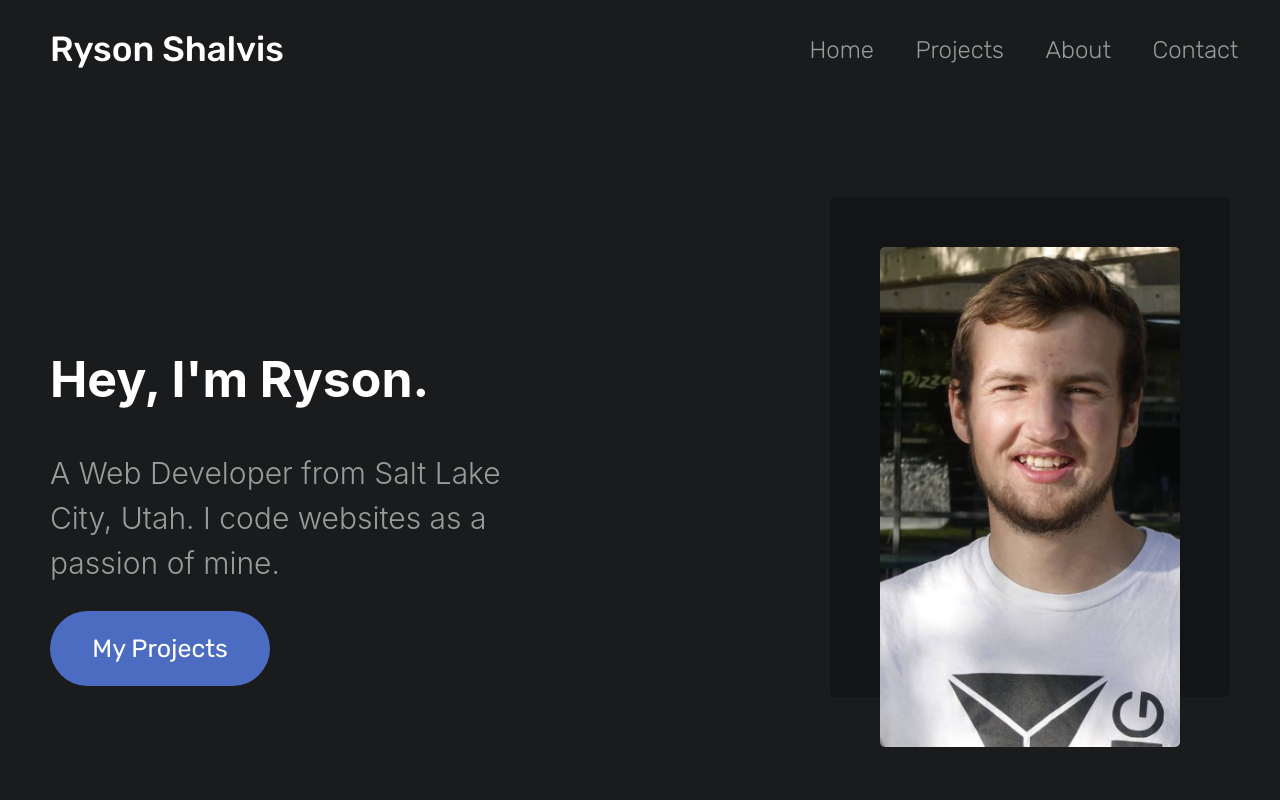
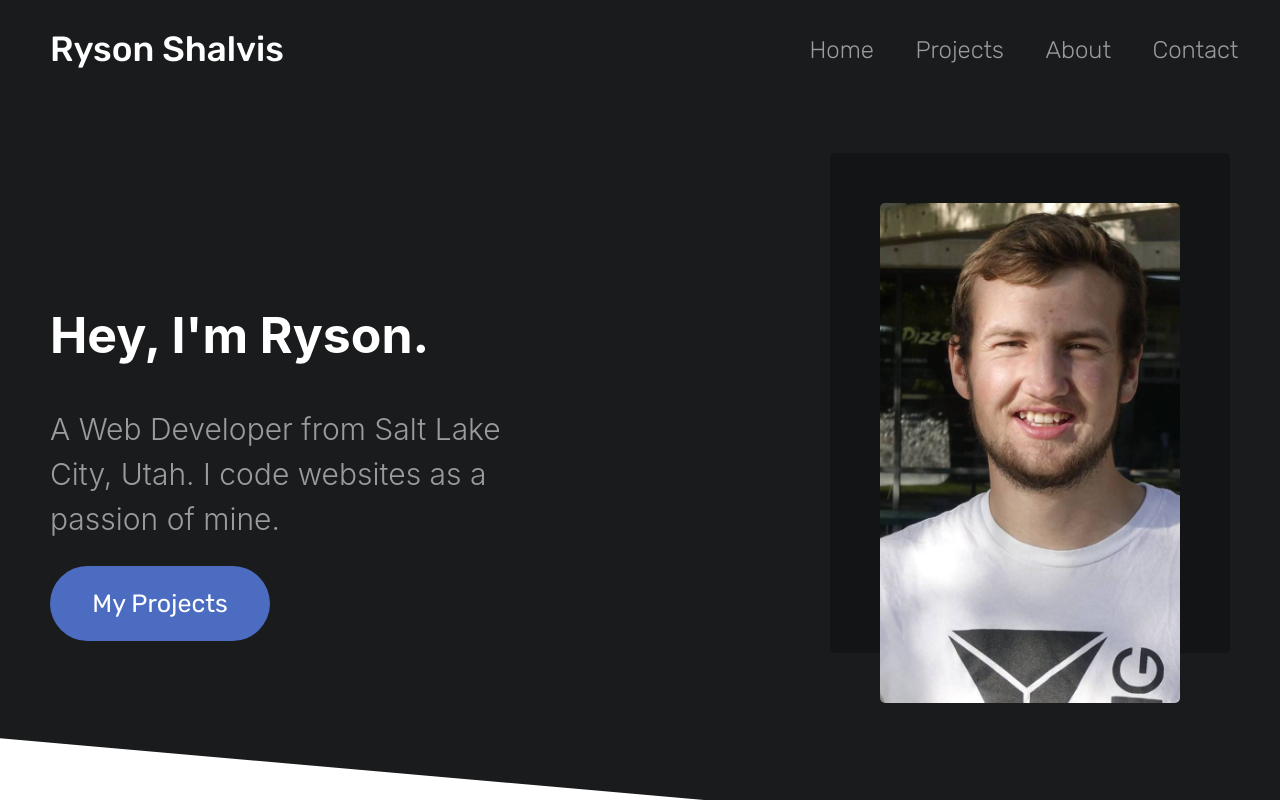
Before and after one commit to RysonShalvis/portfolio, a React (Create React App) app: page / in a window 1280 px wide. Shown: the top 800 px of the page. Built offline with nearby package versions, Linux system fonts and the light colour scheme.

Commit message:
fix sizing for diagonal

```diff
--- a/src/App.css
+++ b/src/App.css
@@ -37,7 +37,7 @@ html {
 .home-ctn {
   box-sizing: border-box;
 
-  height: 87vh;
+  height: 75.9vh;
   color: rgb(154,155,155);
   width: 100vw;
   display: flex;
```
